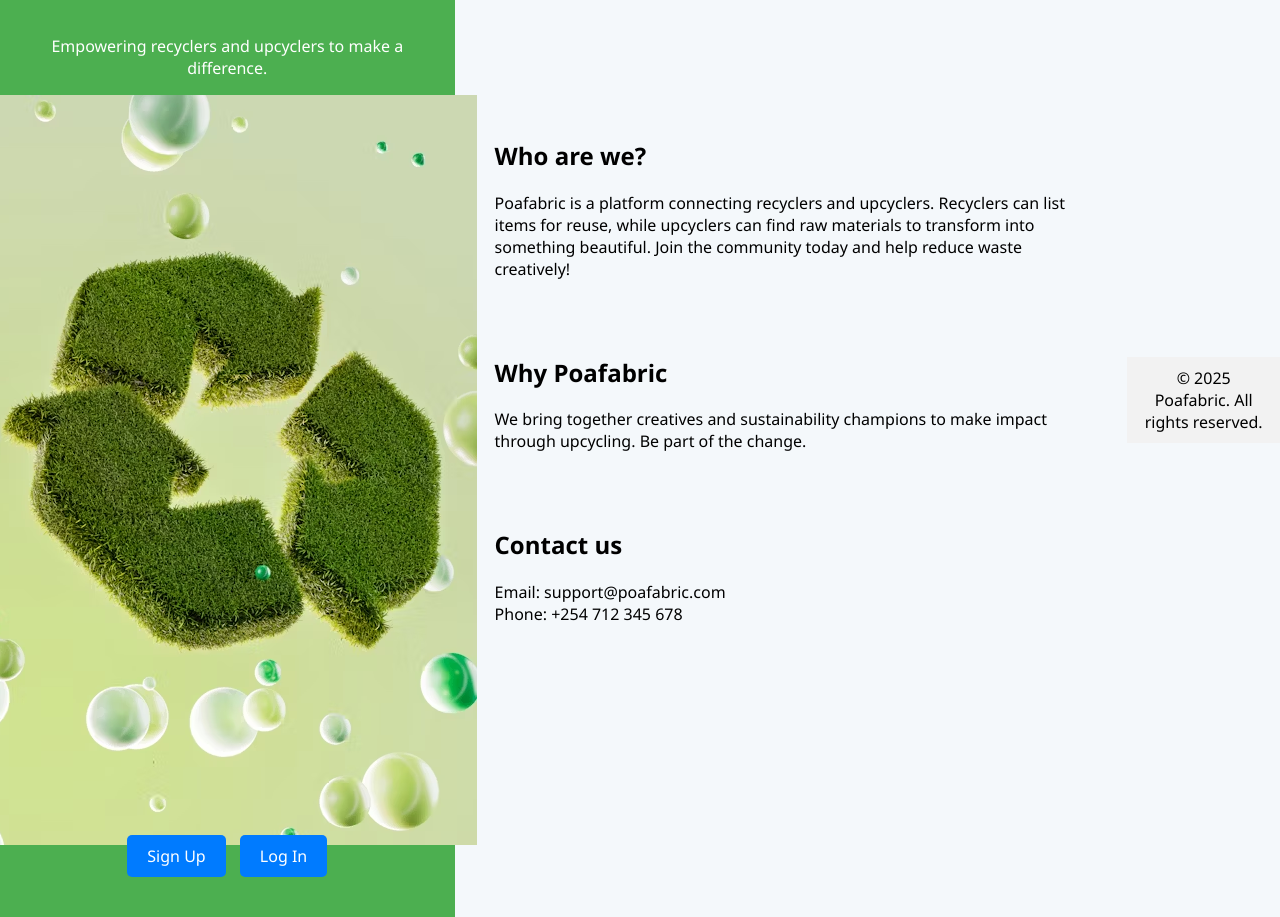
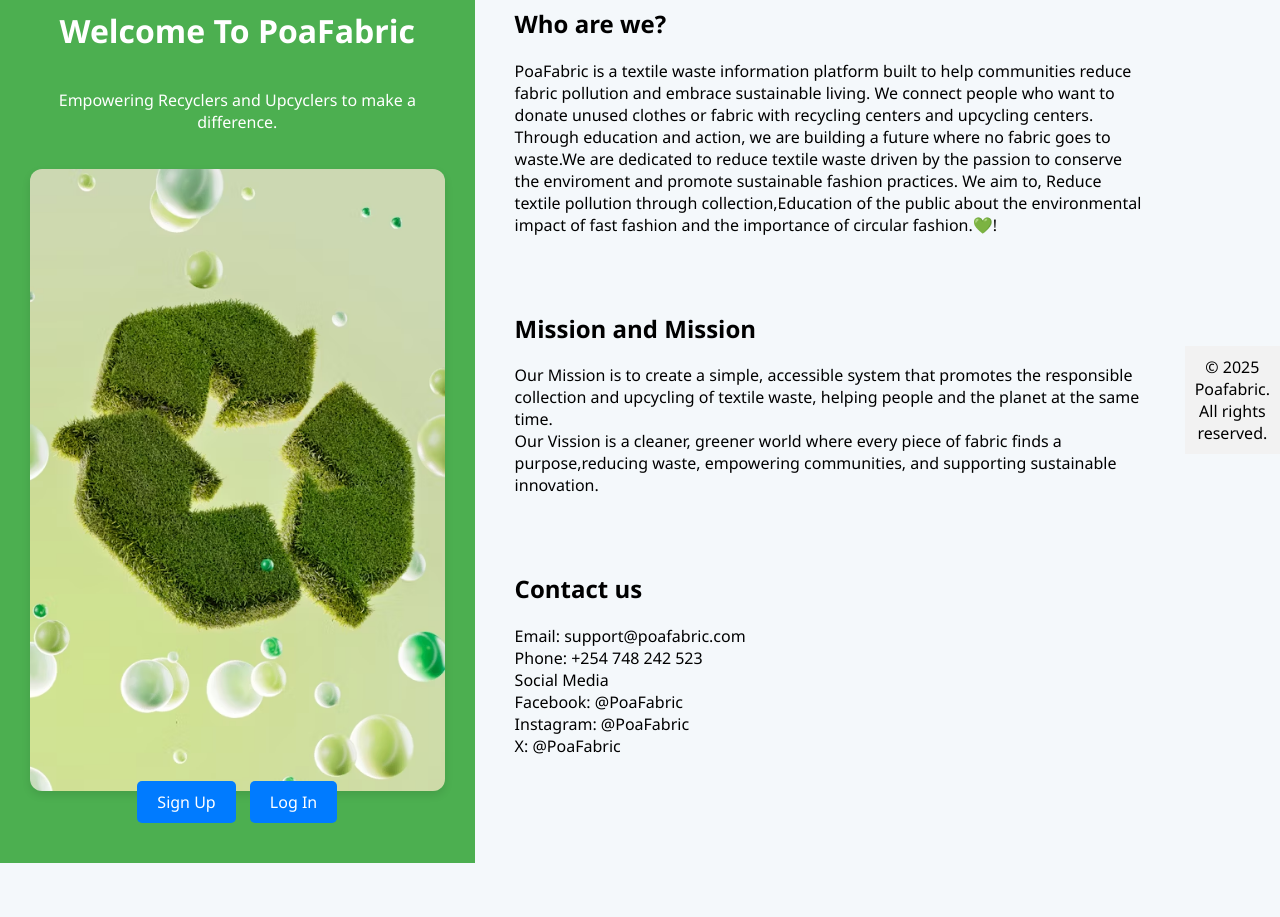
Before and after one commit to taragon/PoaFabric, a Django app: page / in a window 1280 px wide. After the commit the page ends 863 px from the top, so only its background shows below. Run offline with Django 4.2, Linux system fonts and the light colour scheme.

Commit message:
Adding content to the landing page

```diff
--- a/user/static/user/styles.css
+++ b/user/static/user/styles.css
@@ -176,6 +176,7 @@ ul li {
 }
 
 /*logout button */
+
 .logout-btn {
     position: fixed;
     bottom: 20px;
@@ -193,3 +194,12 @@ ul li {
 .logout-btn:hover {
     background-color: #e74c3c;
 }
+
+/*HoMEPAGE IMAGE */
+.hero-img {
+    max-width: 100%;
+    height: auto;
+    margin-top: 20px;
+    border-radius: 12px;
+    box-shadow: 0 4px 8px rgba(0,0,0,0.1);
+}
--- a/user/templates/user/home.html
+++ b/user/templates/user/home.html
@@ -12,8 +12,8 @@
 <body>
     <div class="container">
         <div class="left-section">
-            <h1>Welcome to <span>Poafabric</span></h1>
-            <p>Empowering recyclers and upcyclers to make a difference.</p>
+            <h1>Welcome To <span>PoaFabric</span></h1>
+            <p>Empowering Recyclers and Upcyclers to make a difference.</p>
             <img src="{% static 'user/images/recycle.avif' %}" alt="Recycling Illustration" class="hero-img">
 
             <div class="buttons">
@@ -24,15 +24,19 @@
         <div class="right-section">
             <div class="info-box">
                 <h2>Who are we?</h2>
-                <p>Poafabric is a platform connecting recyclers and upcyclers. Recyclers can list items for reuse, while upcyclers can find raw materials to transform into something beautiful. Join the community today and help reduce waste creatively!</p>
+                <p>PoaFabric is a textile waste information platform built to help communities reduce fabric pollution and embrace sustainable living. We connect people who want to donate unused clothes or fabric with recycling centers and upcycling centers.
+                     Through education and action, we are building a future where no fabric goes to waste.We are dedicated to reduce textile waste driven by the passion to conserve the enviroment and promote sustainable fashion practices.
+                     We aim to, Reduce textile pollution through collection,Education of the public about the environmental impact of fast fashion and the importance of circular fashion.💚!</p>
             </div>
             <div class="info-box">
-                <h2>Why Poafabric</h2>
-                <p>We bring together creatives and sustainability champions to make impact through upcycling. Be part of the change.</p>
+                <h2>Mission and Mission</h2>
+                <p>Our Mission is to create a simple, accessible system that promotes the responsible collection and upcycling of textile waste, helping people and the planet at the same time.
+                    <br>Our Vission is a cleaner, greener world where every piece of fabric finds a purpose,reducing waste, empowering communities, and supporting sustainable innovation.
+                </p>
             </div>
             <div class="info-box">
                 <h2>Contact us</h2>
-                <p>Email: support@poafabric.com<br>Phone: +254 712 345 678</p>
+                <p>Email: support@poafabric.com<br>Phone: +254 748 242 523<br>Social Media<br>Facebook: @PoaFabric<br>Instagram: @PoaFabric<br>X: @PoaFabric</p>
             </div>
         </div>
     </div>
```
Also changed, not shown: db.sqlite3.
